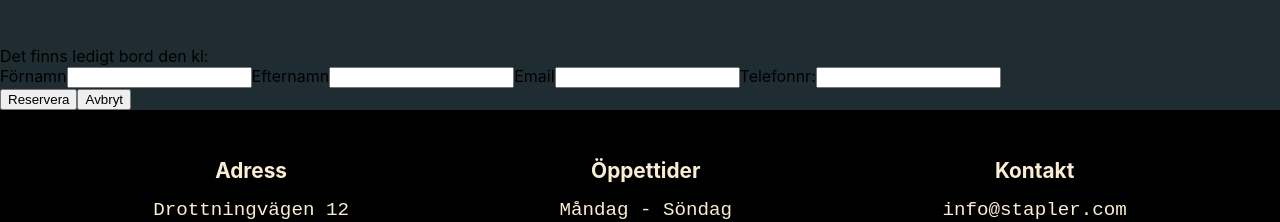
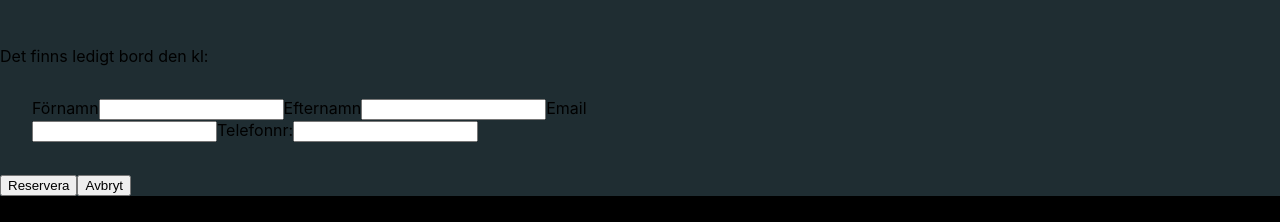
Before and after one commit to Eraze86/Stapler, a React (Create React App) app: page /booking in a window 1280 px wide. Both pictures are taken after a click on the button "Sök". Shown: the part 513-735 px from the top of the page. Built offline with nearby package versions, Linux system fonts and the light colour scheme; no server answers; a web font is replaced by a local one.

Commit message:
post WIP

```diff
--- a/src/components/Booking/booking.tsx
+++ b/src/components/Booking/booking.tsx
@@ -26,6 +26,8 @@ export function Booking() {
   });
 
   const [bookings, setBookings] = useState<Bookings[]>([])
+  //när sökknappen trycks så visas formulär med namn osv.
+  const [searchBtnClicked, setSearchBtnClicked] = useState(false);
 
   //hämta befintlig bokingsinformation
   useEffect(() => {
@@ -45,75 +47,81 @@ export function Booking() {
       setBookings(data)
     })
   }, []);
+
+
   // hämtar kundens valda datum och tid och sparar om i newBooking
   function handleChange(e: ChangeEvent<HTMLInputElement>) {
     let name = e.target.name
     console.log(e.target.value)
     setNewBooking({ ...newBooking, [name]: e.target.value })
-        console.log("ny bookning",newBooking)
+    console.log("ny bookning", newBooking)
   }
+   // hämtar kundens information och spara i costumer
   function handlecostumer(e: ChangeEvent<HTMLInputElement>) {
     let name = e.target.name
     console.log(e.target.value)
     setCustomer({ ...customer, [name]: e.target.value })
-      console.log("Ny kund",customer)
+    console.log("Ny kund", customer)
   }
 
   // hämtar kundens valda antal gäster och sparar om i newBooking
-    function handleClick(e: any){
+  function handleClick(e: any) {
     let name: string = e.target.name
     console.log(e.target.value)
     setNewBooking({ ...newBooking, [name]: e.target.value })
   }
 
   let booker: Bookings[] = [];
- //när sökknappen trycks så visas formulär med namn osv.
- const [ searchBtnClicked, setSearchBtnClicked ] = useState(false);
+
   //vid sökning jämför kundens val med befintliga bookingar
   function search() {
-      if(bookings.length === 0){
+    if (bookings.length === 0) {
       console.log("det finns lediga bord")
       setSearchBtnClicked(true)
-      }else{
+    } else {
       for (let i = 0; i < bookings.length; i++) {
-
         //om datumet finns i bokning redan
-        if(newBooking.date === bookings[i].date){
-
+        if (newBooking.date === bookings[i].date) {
           //om tiden finns i bokning redan
-          if(newBooking.time === bookings[i].time){
-
-          // booker.push(bookings[i])
+          if (newBooking.time === bookings[i].time) {
+            setSearchBtnClicked(false)
             console.log("det finns ingen tid")
-          }else{
-            setSearchBtnClicked(false)
-            console.log("det finns tid ")}
+          } else {
+            booker.push(bookings[i])
+            console.log("det finns tid ")
+          }
         }
       }
     }
   }
 
+//skickar infon till apiet, för in customer till newBooking
+  function newCostumer() {
 
-      function newCostumer(){
-        setNewBooking({...newBooking, customer: customer});
-        axios.post<INewCustomer>("https://school-restaurant-api.azurewebsites.net/api-doc/customer/create", {customer})
+    axios.post<INewCustomer>("https://school-restaurant-api.azurewebsites.net/api-doc/customer/create", { customer })
       .then((response) => {
         // console.log("gäst" , response.data)
       })
-          .catch(error => {console.log(error);})
+      .catch(error => { console.log(error); })
+      saveCostumer()
 
+  }
+  function saveCostumer(){
+    setNewBooking({ ...newBooking, customer: customer });
     reserve()
   }
-      async function reserve(){
+
+//syncar så att informationen från costumer hinner komma in i new booking innan den posar till apiet
+   function reserve() {
     console.log(newBooking)
-        await axios.post<INewBooking>("https://school-restaurant-api.azurewebsites.net/api-doc/booking/create", {newBooking})
+     axios.post<INewBooking>("https://school-restaurant-api.azurewebsites.net/api-doc/booking/create", { newBooking })
       .then((response) => {
         // console.log("datum" ,response.data)
       })
+      .catch(error => { console.log(error); })
   }
 
   return (
-
     <>
       <H1Booking>Boka Bord</H1Booking>
 
@@ -150,7 +158,7 @@ export function Booking() {
 
       {searchBtnClicked && <div>
         Det finns ledigt bord den {newBooking.date} kl: {newBooking.time}
-              <form>
+        <Form>
           <label>Förnamn</label>
           <input type="text" name="name" value={customer.name} onChange={handlecostumer}></input>
           <label>Efternamn</label>
@@ -159,7 +167,7 @@ export function Booking() {
           <input type="text" name="email" value={customer.email} onChange={handlecostumer}></input>
           <label>Telefonnr:</label>
           <input type="text" name="phone" value={customer.phone} onChange={handlecostumer}></input>
-              </form>
+        </Form>
         <button onClick={newCostumer}>Reservera</button>
         <button onClick={window.location.reload}>Avbryt</button>
 
```
Lines whose indentation alone changed are shown as unchanged.
